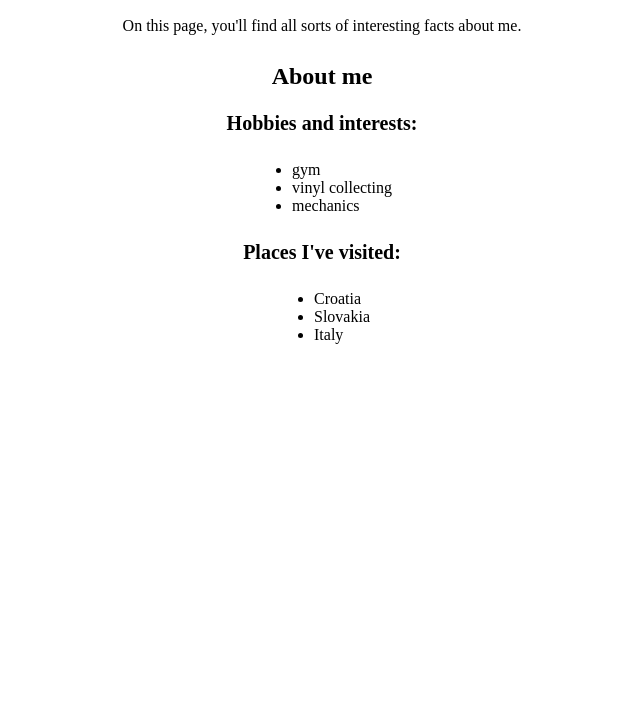
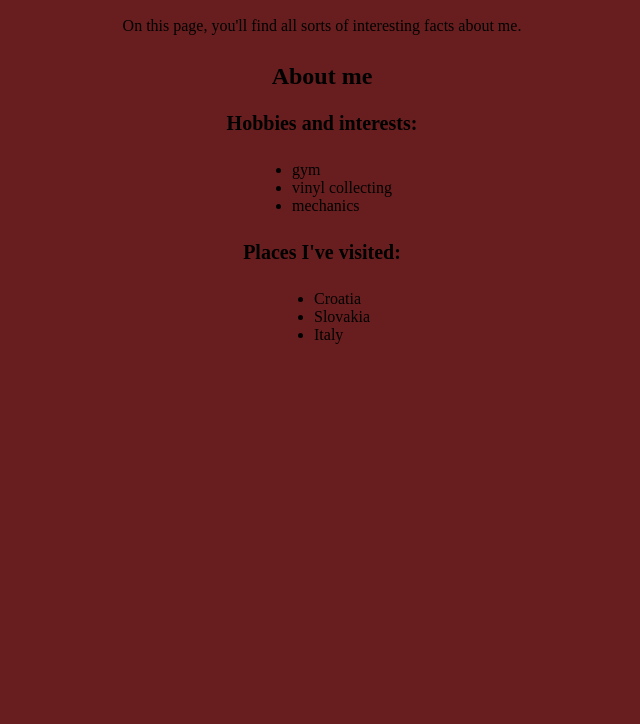
Before and after one commit to woejj/git-fundamentals-lab, a plain HTML site: page index.html in a window 1280 px wide. Shown: the part 76-800 px from the top of the page, without its empty margins (318-958 px from the left). Drawn offline with Linux system fonts and the light colour scheme.

Commit message:
changed background colour

```diff
--- a/styles.css
+++ b/styles.css
@@ -1,6 +1,6 @@
 :root {
   /* colours */
-  --background-color: white;
+  --background-color: rgb(104, 30, 30);
   --text-color: black;
   --header-color: black;
 
```
